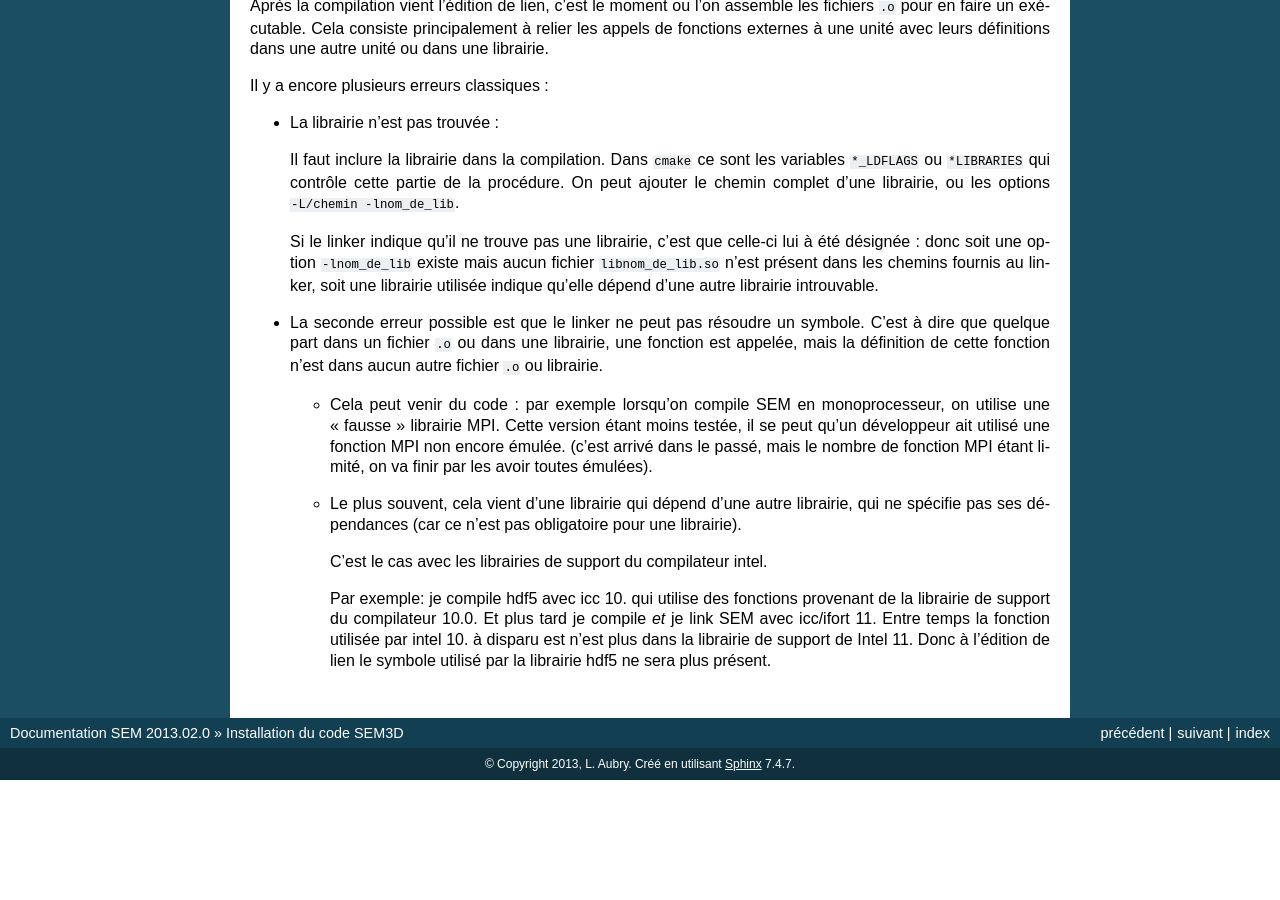
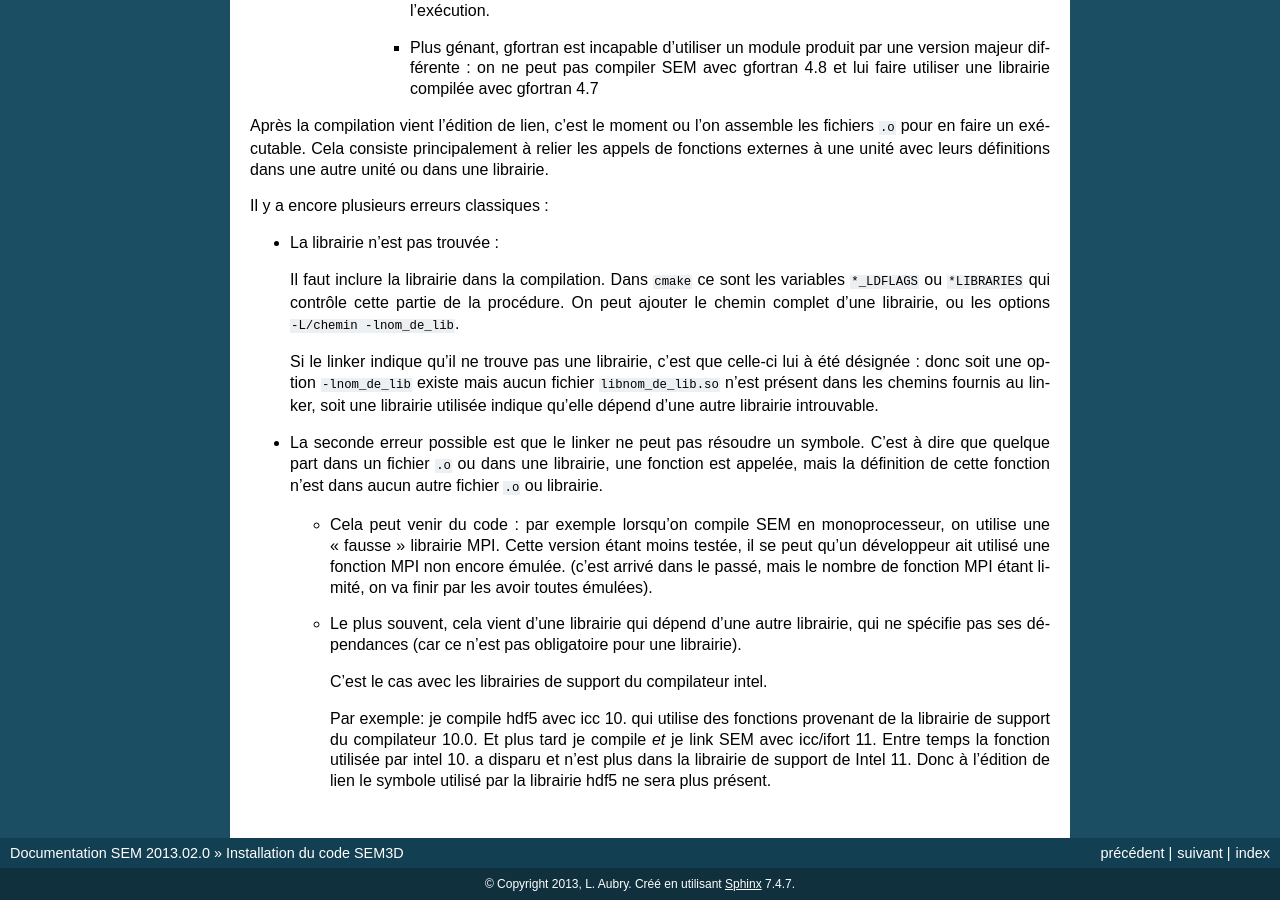
Before and after one commit to sem3d/SEM, a Sphinx documentation site: the page built from DOC/source/installation.rst, in a window 1280 px wide and 900 px high, scrolled down 3187 px. Built offline with Sphinx 7.4.7, drawn with Linux system fonts in a browser that asks for light colours; formulas are drawn with MathJax 3; before the commit the page ends 3967 px from its top, so only the background shows below that; some of the changed text lies outside the part shown.

```diff
--- a/DOC/source/installation.rst
+++ b/DOC/source/installation.rst
@@ -243,7 +250,7 @@ Il y a encore plusieurs erreurs classiques :
     Par exemple: je compile hdf5 avec icc 10. qui utilise des
     fonctions provenant de la librairie de support du compilateur
     10.0. Et plus tard je compile *et* je link SEM avec
-    icc/ifort 11. Entre temps la fonction utilisée par intel 10. à
-    disparu est n'est plus dans la librairie de support de
+    icc/ifort 11. Entre temps la fonction utilisée par intel 10. a
+    disparu et n'est plus dans la librairie de support de
     Intel 11. Donc à l'édition de lien le symbole utilisé par la
     librairie hdf5 ne sera plus présent.
```
Also changed, not shown: other parts of DOC/source/installation.rst (+8 -1 lines).
